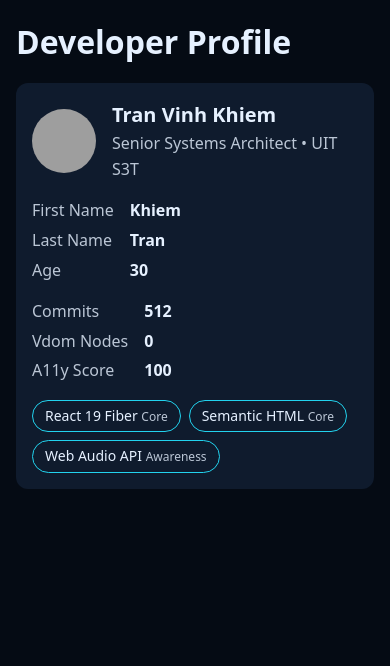
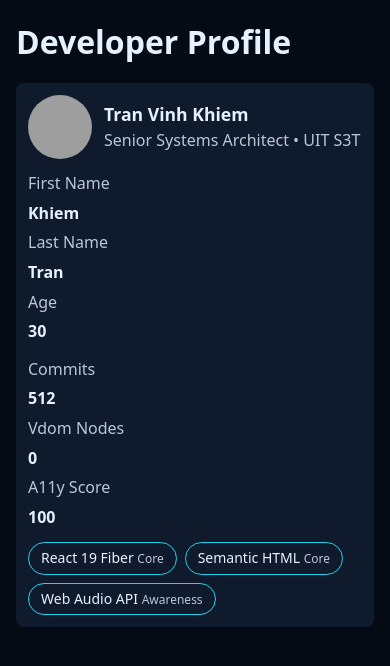
Before and after one commit to nguyenntkpvnm21/24521198_NguyenThaiKhanhNguyen_LAB3, a React (Vite) app: page / in a window 390 px wide. Shown: the top 666 px of the page. Built offline with nearby package versions, Linux system fonts and the light colour scheme; grey boxes are pictures that could not be loaded.

Commit message:
style(ex1): add responsive 375px CSS module

```diff
--- a/src/components/DeveloperCard.module.css
+++ b/src/components/DeveloperCard.module.css
@@ -31,3 +31,9 @@
 .profile dt, .metrics dt { text-transform: capitalize; opacity: 0.8; }
 .profile dd, .metrics dd { font-weight: 600; }
 .skills { display: flex; flex-wrap: wrap; gap: 0.5rem; list-style: none; }
+
+@media (max-width: 480px) {
+  .card { --space: 0.75rem; border-radius: 8px; }
+  .title { font-size: 1.1rem; }
+  .profile, .metrics { grid-template-columns: 1fr; }
+}
```
